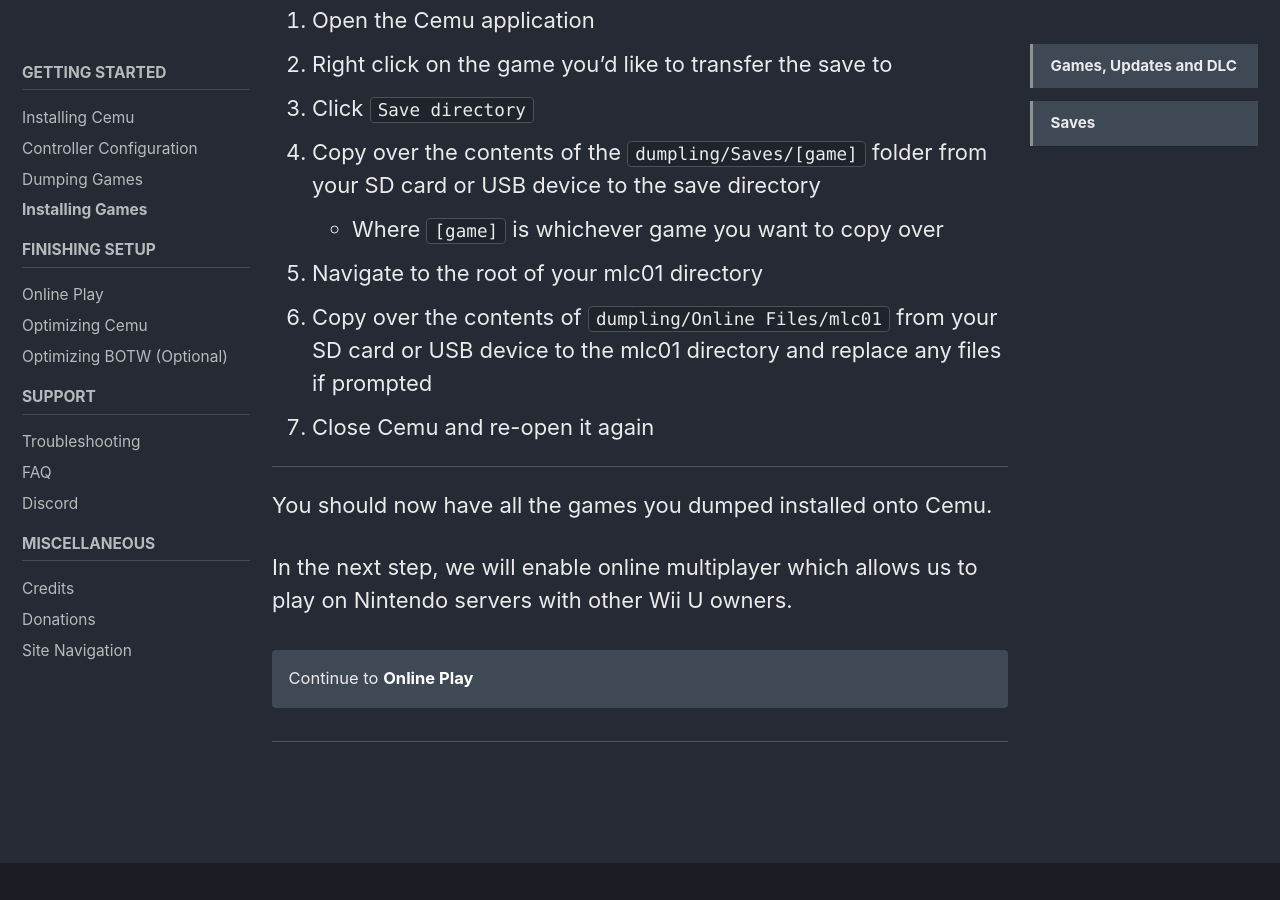
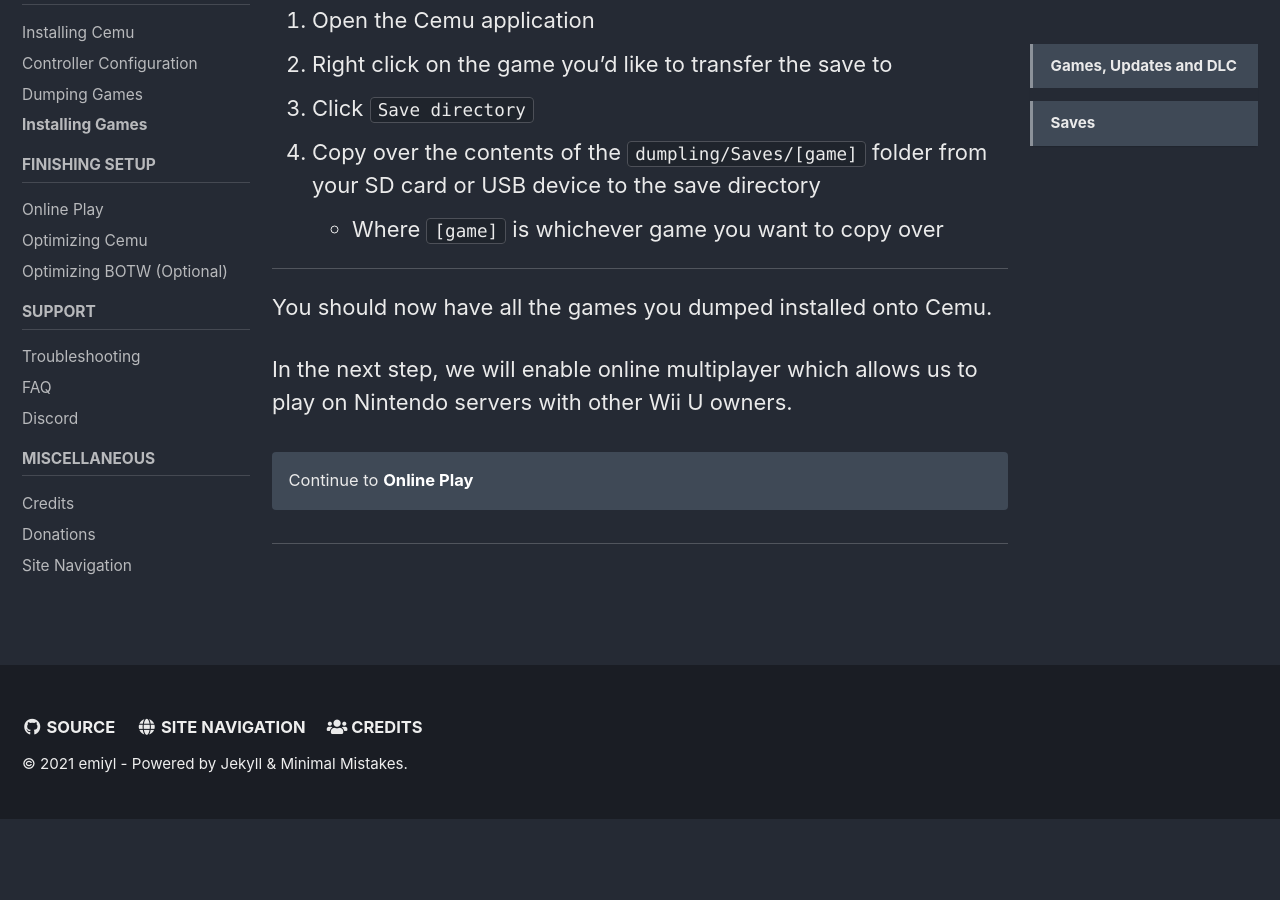
Before and after one commit to cfw-guide/cemu.cfw.guide, a Jekyll site: the page built from _pages/en_US/installing-games.md, in a window 1280 px wide and 900 px high, scrolled down 1566 px. Built offline with Jekyll 4.4.1, drawn with Linux system fonts in a browser that asks for light colours; cached includes are drawn as plain includes; after the commit the page ends 2385 px from its top, so only the background shows below that.

Commit message:
fixed save import instructions

```diff
--- a/_pages/en_US/installing-games.md
+++ b/_pages/en_US/installing-games.md
@@ -39,9 +39,6 @@
 1. Click `Save directory`
 1. Copy over the contents of the `dumpling/Saves/[game]` folder from your SD card or USB device to the save directory
     - Where `[game]` is whichever game you want to copy over
-1. Navigate to the root of your mlc01 directory
-1. Copy over the contents of `dumpling/Online Files/mlc01` from your SD card or USB device to the mlc01 directory and replace any files if prompted
-1. Close Cemu and re-open it again
 
 ---
 
```
